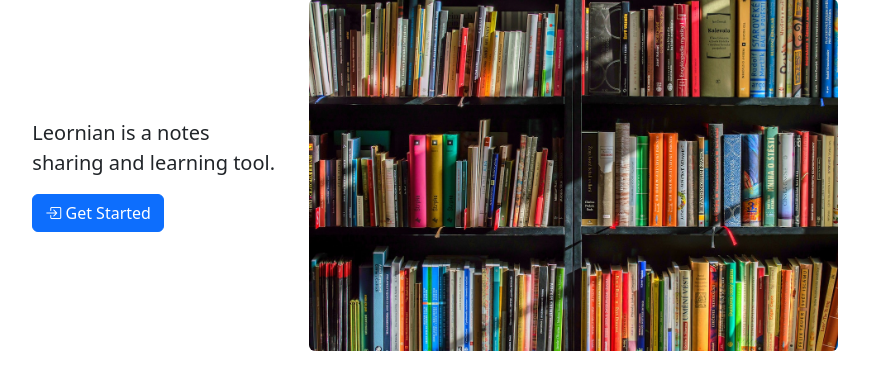
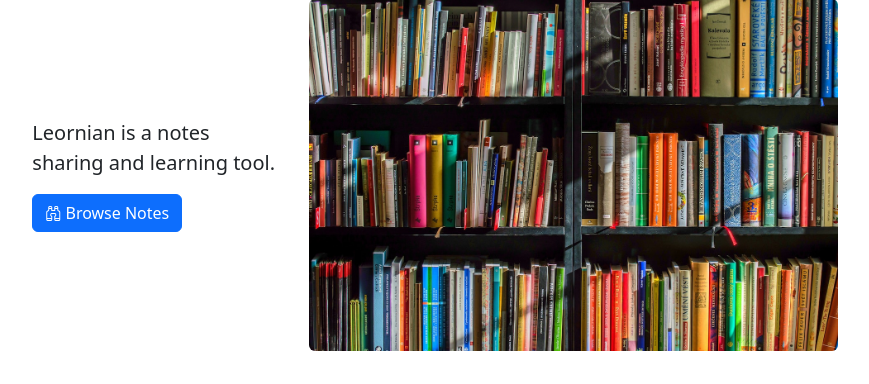
Before and after one commit to djramones/leornian, a Django app: page / in a window 1280 px wide. Shown: the part 139-523 px from the top of the page, without its empty margins (205-1074 px from the left). Run offline with Django 4.2, Linux system fonts and the light colour scheme; some libraries are stand-ins or nearby versions.

Commit message:
Change home page call to action

```diff
--- a/templates/home.html
+++ b/templates/home.html
@@ -5,8 +5,8 @@
 <div class="row align-items-center row-gap-3">
     <div class="col-lg-4">
         <p class="fs-5">Leornian is a notes sharing and learning tool.</p>
-        <a class="btn btn-primary" href="{% url 'login' %}">
-            <i class="bi-box-arrow-in-right"></i> Get Started
+        <a class="btn btn-primary" href="{% url 'notes:discover' %}">
+            <i class="bi-binoculars"></i> Browse Notes
         </a>
     </div>
     <div class="col-lg-8">
```
